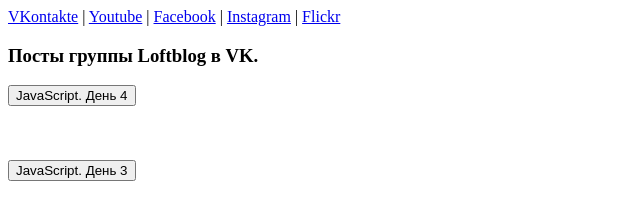
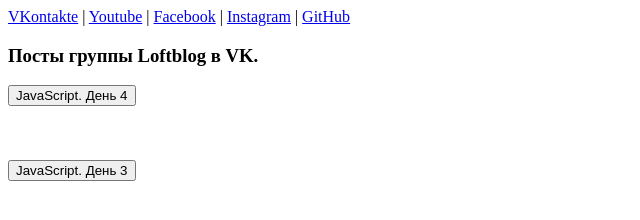
Before and after one commit to ig-ost/commenter, a website: page index.html in a window 1280 px wide. Shown: the full height of the page, 0-640 px from the left. Drawn offline with nearby package versions, Linux system fonts and the light colour scheme; some packages are replaced by stand-ins of ours; a script that the page names is missing.

Commit message:
GitHub commits and comments

```diff
--- a/index.html
+++ b/index.html
@@ -1,13 +1,15 @@
 <html>
    <head>
- <meta http-equiv="Content-Type" content="text/html; charset=utf-8">     <title>Angular JS Views</title>
-   <link rel="stylesheet" type="text/css" href="style.css">
-   <script src = "http://ajax.googleapis.com/ajax/libs/angularjs/1.3.14/angular.min.js"></script><script src="https://code.angularjs.org/1.3.9/angular-mocks.js"></script> <script src = "http://ajax.googleapis.com/ajax/libs/angularjs/1.3.14/angular-route.min.js"></script>
-
+      <meta http-equiv="Content-Type" content="text/html; charset=utf-8">
+      <title>Angular JS Views</title>
+      <link rel="stylesheet" type="text/css" href="style.css">
+      <script src = "http://ajax.googleapis.com/ajax/libs/angularjs/1.3.14/angular.min.js"></script>
+      <script src="https://code.angularjs.org/1.3.9/angular-mocks.js"></script>
+      <script src = "http://ajax.googleapis.com/ajax/libs/angularjs/1.3.14/angular-route.min.js"></script>
    </head>
    <body>
       <div ng-app="app">
-         <a href="#/">VKontakte</a> | <a href="#/Youtube">Youtube</a> | <a href="#/Facebook">Facebook</a> | <a href="#/Instagram">Instagram</a> | <a href="#/Flickr">Flickr</a>
+         <a href="#/">VKontakte</a> | <a href="#/Youtube">Youtube</a> | <a href="#/Facebook">Facebook</a> | <a href="#/Instagram">Instagram</a> | <a href="#/GitHub">GitHub</a>
          <div ng-view></div>
       </div>
       <script src="app/app.js"></script>
```
